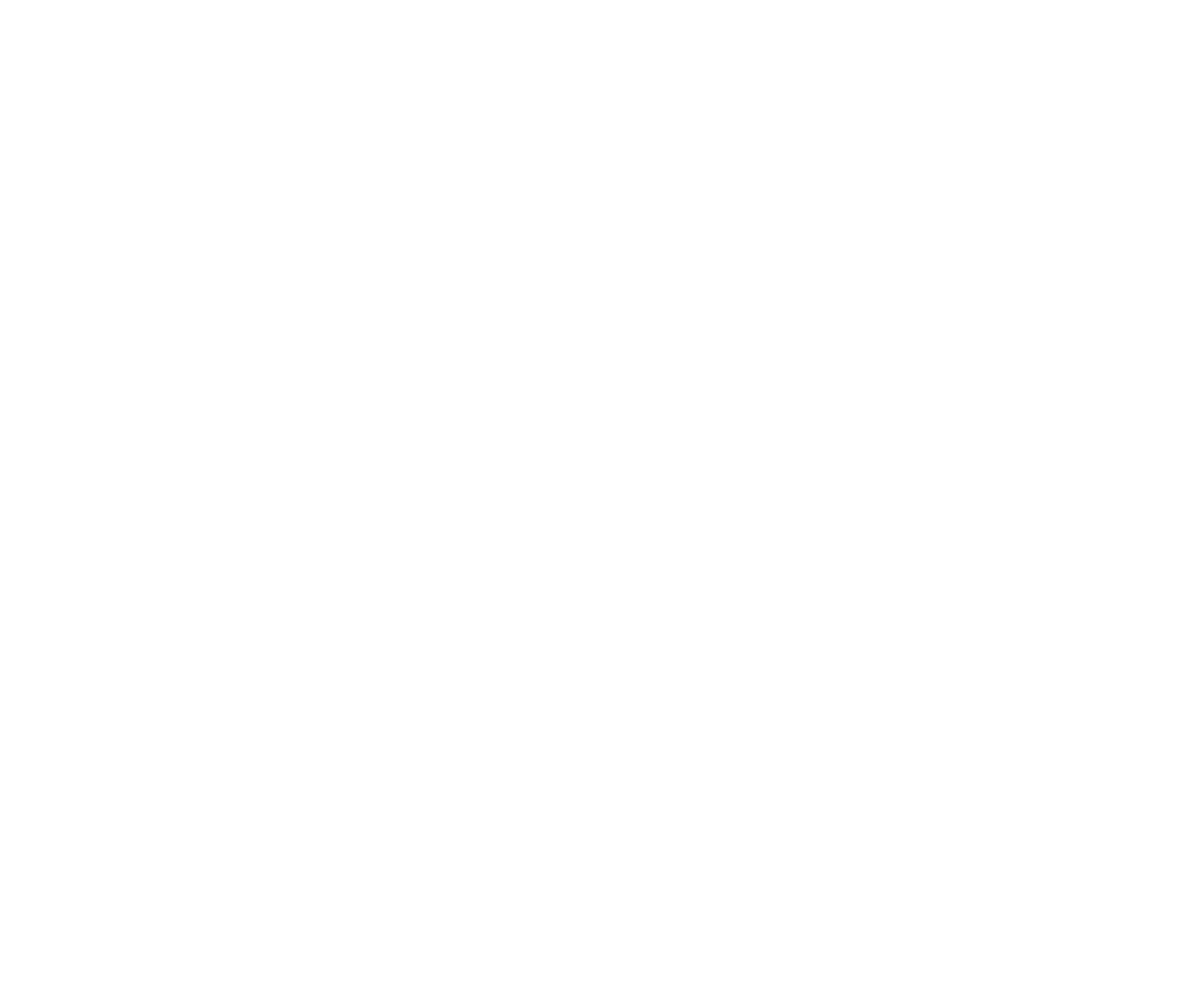
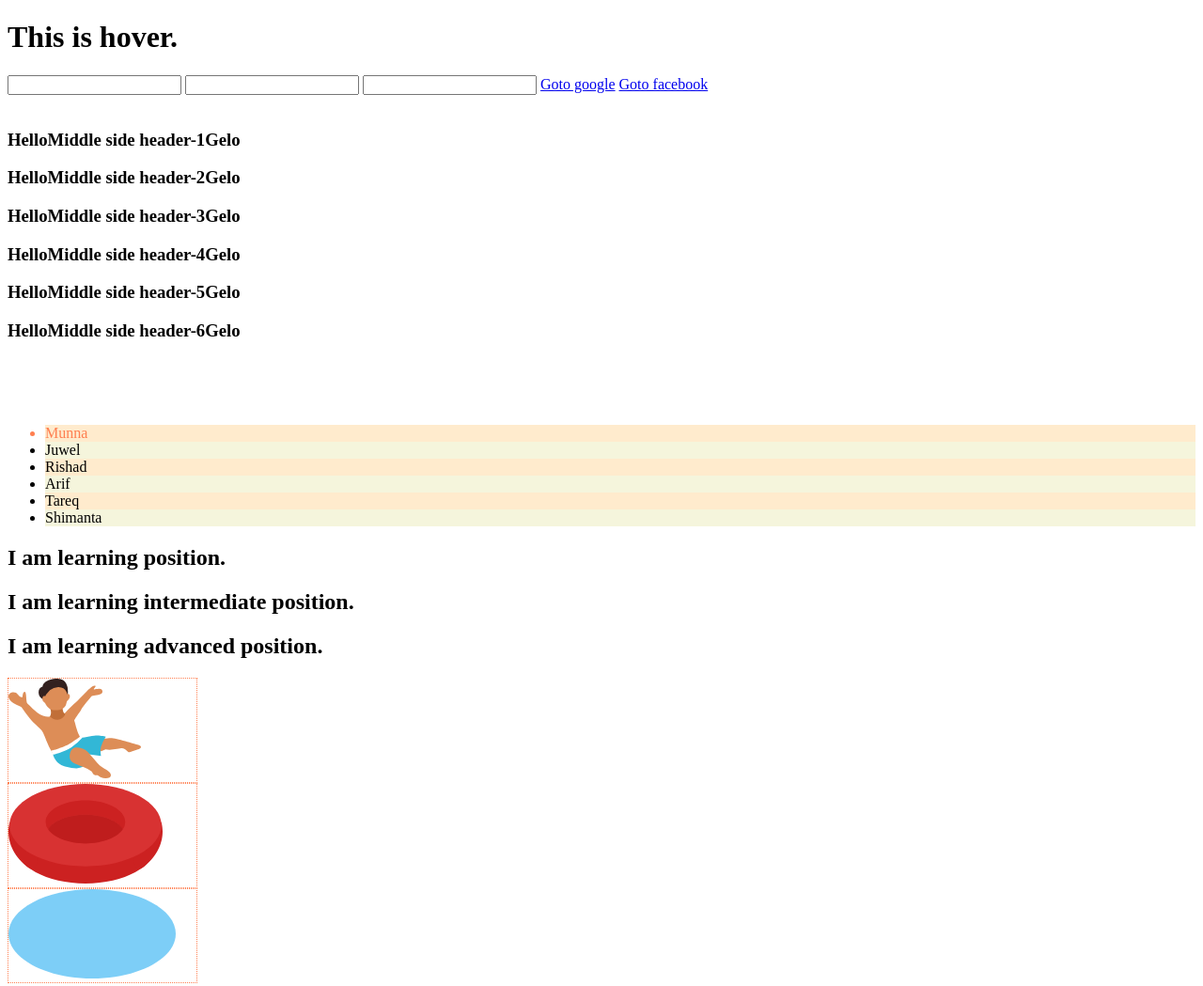
Before and after one commit to nhmunna/my-first-repo, a plain HTML site: page index.html in a window 1280 px wide. Shown: the whole page at 94% size. Before the commit the page ends 800 px from the top, so only its background shows below. Drawn offline with Linux system fonts and the light colour scheme.

Commit message:
finish mileston 2

```diff
--- a/index.html
+++ b/index.html
@@ -1,12 +1,91 @@
 <!DOCTYPE html>
 <html lang="en">
+
 <head>
     <meta charset="UTF-8">
     <meta http-equiv="X-UA-Compatible" content="IE=edge">
     <meta name="viewport" content="width=device-width, initial-scale=1.0">
     <title>My First GitHub Repo</title>
+    <style>
+        h1:hover {
+            color: azure;
+            background-color: aqua;
+            margin: 30px;
+            padding: 30px;
+            font-size: 30px;
+            font-weight: 700;
+        }
+
+        .middle-person:focus {
+            color: blue;
+            font-weight: 700;
+        }
+
+        a:visited {
+            color: red;
+        }
+
+        li:first-child {
+            color: coral;
+        }
+
+        li:nth-child(2n) {
+            background-color: beige;
+        }
+
+        li:nth-child(2n+1) {
+            background-color: blanchedalmond;
+        }
+
+        h3::before {
+            content: 'Hello';
+        }
+
+        h3::after {
+            content: 'Gelo';
+        }
+        .swimming div{
+            border: 1px dotted coral;
+            width: 200px;
+        }
+    </style>
 </head>
+
 <body>
+    <h1>This is hover.</h1>
+    <input type="text">
+    <input class="middle-person" type="text">
+    <input type="text">
+    <a href="https://google.com"> Goto google</a>
+    <a href="https://facebook.com"> Goto facebook</a><br>
+    <br>
+    <h3>Middle side header-1</h3>
+    <h3>Middle side header-2</h3>
+    <h3>Middle side header-3</h3>
+    <h3>Middle side header-4</h3>
+    <h3>Middle side header-5</h3>
+    <h3>Middle side header-6</h3>
+    <br>
+    <br>
+    <br>
+    <ul>
+        <li>Munna</li>
+        <li>Juwel</li>
+        <li>Rishad</li>
+        <li>Arif</li>
+        <li>Tareq</li>
+        <li>Shimanta</li>
+    </ul>
+    <section>
+        <h1>I am learning position.</h1>
+        <h1> I am learning intermediate position.</h1>
+        <h2>I am learning advanced position.</h2>
+    </section>
+    <section class="swimming">
+        <div><img src="images/boy.svg" alt=""></div>
+        <div><img src="images/ring.svg" alt=""></div>
+        <div><img src="images/water.svg" alt=""></div>
+    </section>
+</body>
 
-</body>
 </html>
```
Also changed, not shown: images/boy.svg (added), images/ring.svg (added), images/water.svg (added).
